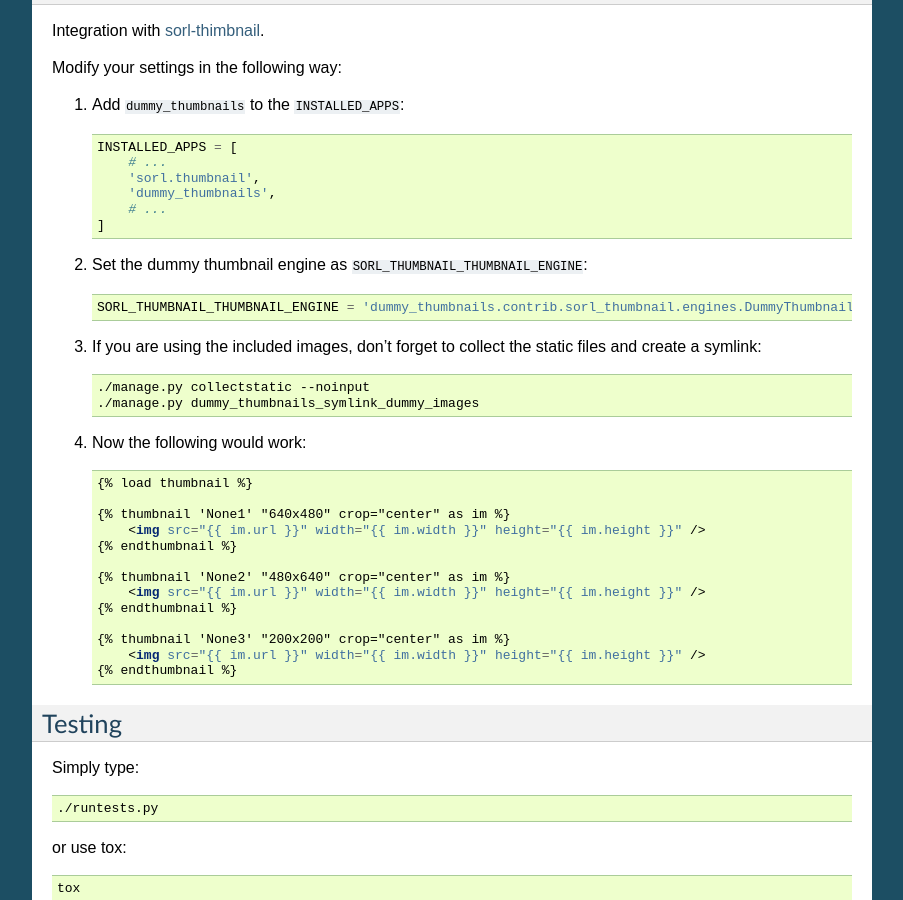
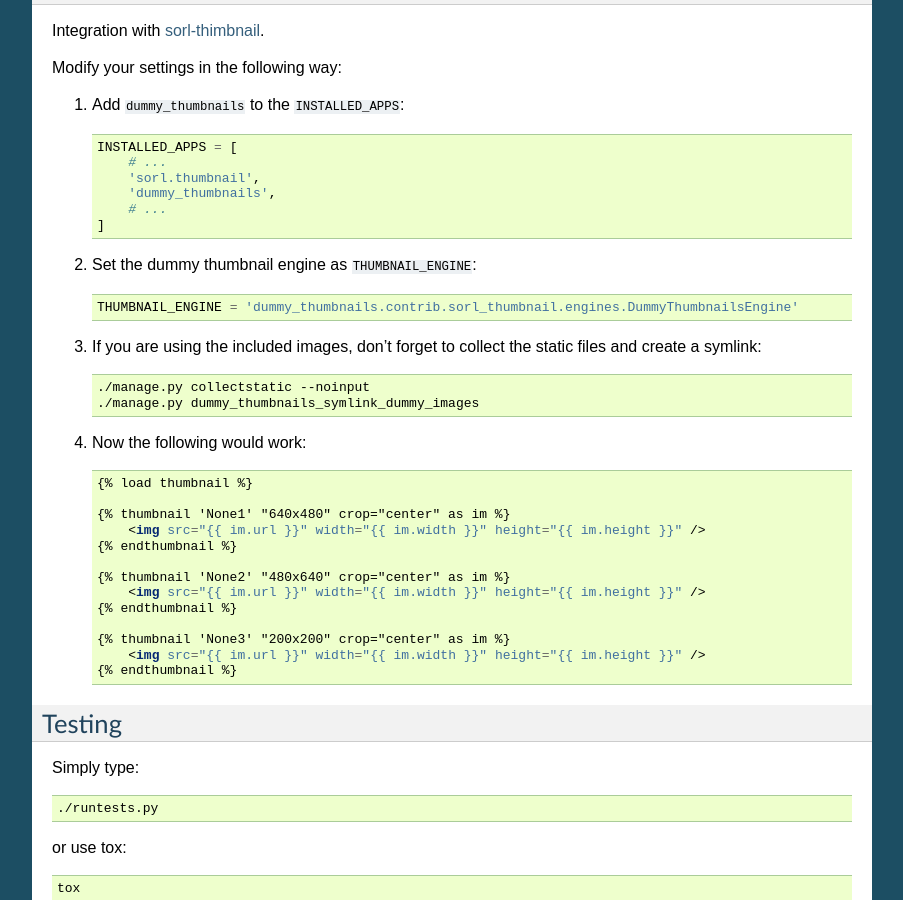
Before and after one commit to barseghyanartur/django-dummy-thumbnails, a Sphinx documentation site: the page built from docs/index.rst, in a window 1280 px wide and 900 px high, scrolled down 2076 px. Shown: the whole window, without its empty margins (198-1101 px from the left). Built offline with Sphinx 7.4.7, drawn with Linux system fonts in a browser that asks for light colours; pages that are not in the unit, such as notebooks, are missing from menus.

Commit message:
fixes in docs

```diff
--- a/README.rst
+++ b/README.rst
@@ -148,11 +148,11 @@
             # ...
         ]
 
-(2) Set the dummy thumbnail engine as ``SORL_THUMBNAIL_THUMBNAIL_ENGINE``:
+(2) Set the dummy thumbnail engine as ``THUMBNAIL_ENGINE``:
 
     .. code-block:: python
 
-        SORL_THUMBNAIL_THUMBNAIL_ENGINE = 'dummy_thumbnails.contrib.sorl_thumbnail.engines.DummyThumbnailsEngine'
+        THUMBNAIL_ENGINE = 'dummy_thumbnails.contrib.sorl_thumbnail.engines.DummyThumbnailsEngine'
 
 (3) If you are using the included images, don't forget to collect the static
     files and create a symlink:
--- a/docs/index.rst
+++ b/docs/index.rst
@@ -148,11 +148,11 @@
             # ...
         ]
 
-(2) Set the dummy thumbnail engine as ``SORL_THUMBNAIL_THUMBNAIL_ENGINE``:
+(2) Set the dummy thumbnail engine as ``THUMBNAIL_ENGINE``:
 
     .. code-block:: python
 
-        SORL_THUMBNAIL_THUMBNAIL_ENGINE = 'dummy_thumbnails.contrib.sorl_thumbnail.engines.DummyThumbnailsEngine'
+        THUMBNAIL_ENGINE = 'dummy_thumbnails.contrib.sorl_thumbnail.engines.DummyThumbnailsEngine'
 
 (3) If you are using the included images, don't forget to collect the static
     files and create a symlink:
```
